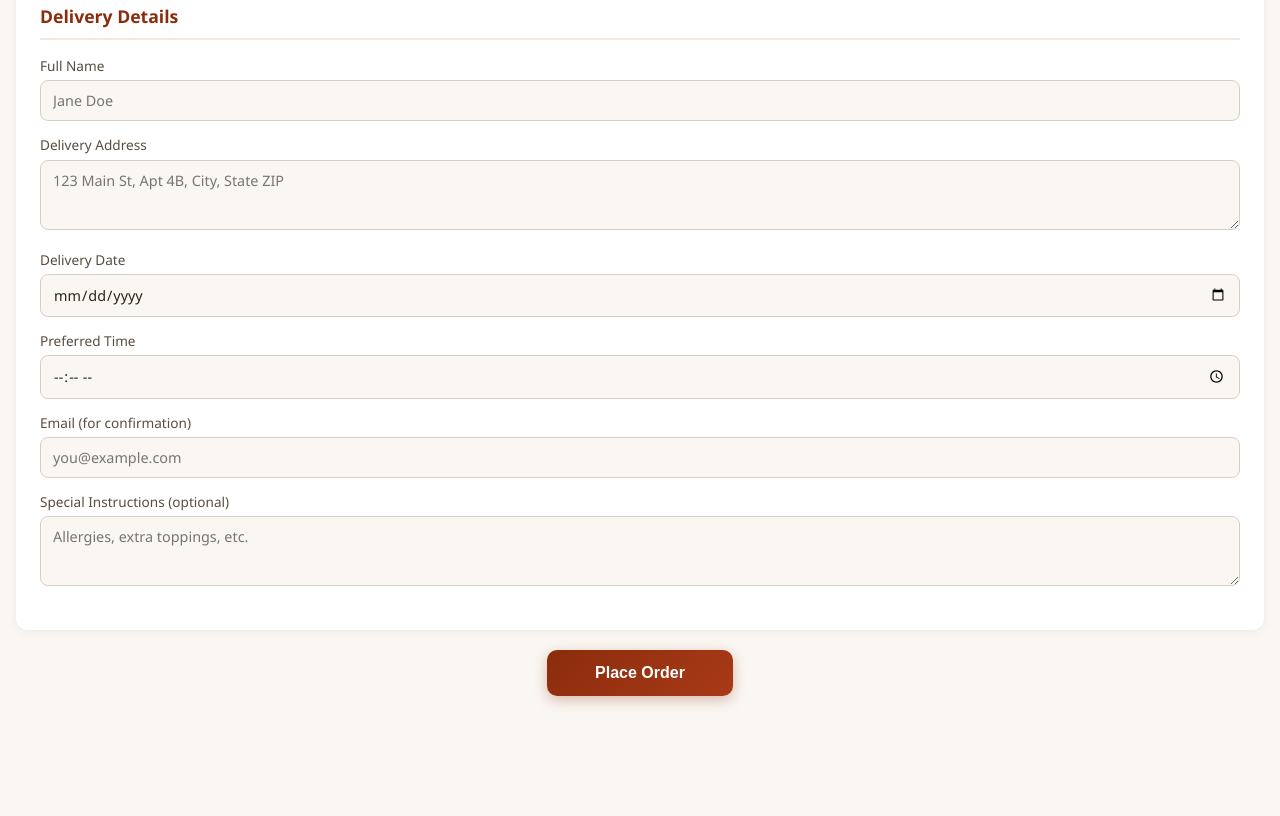
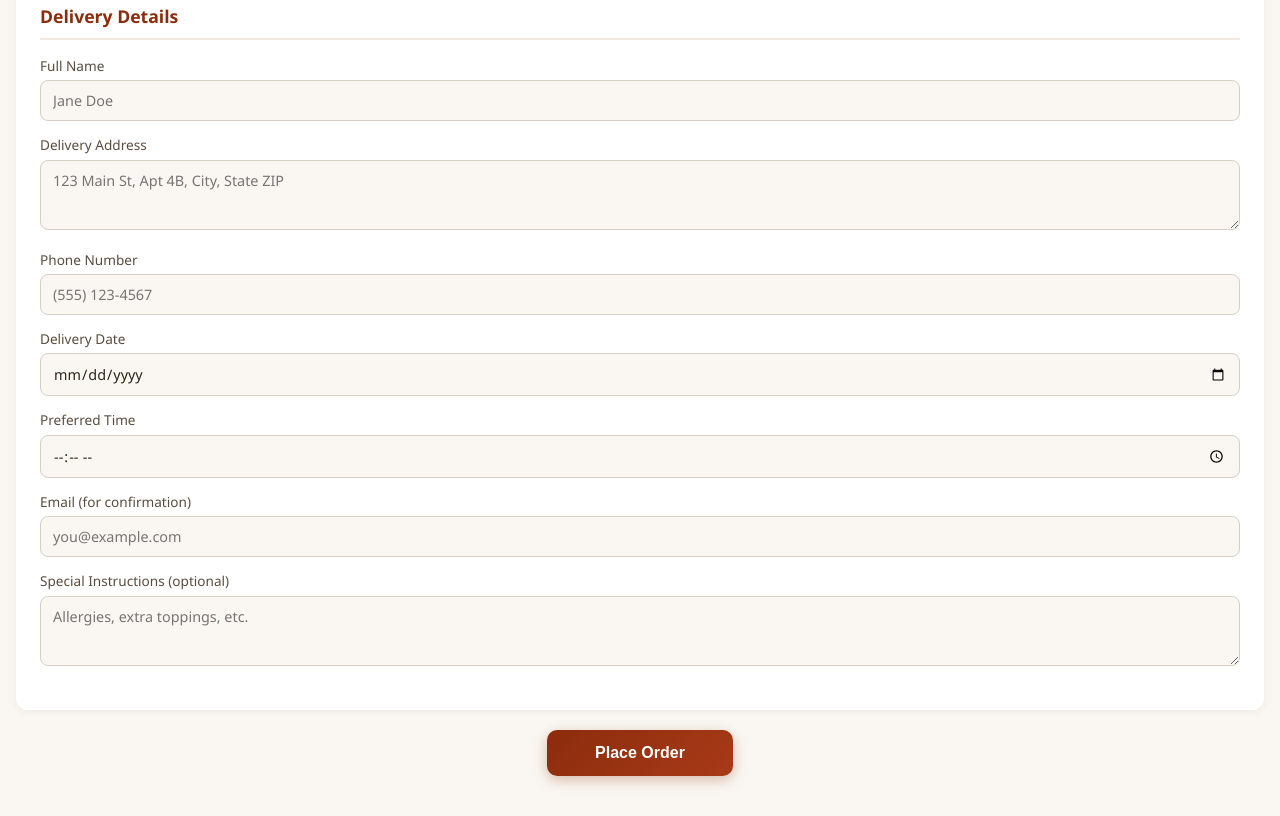
Before and after one commit to TanujKS/FormRelay, a website: page public/embed/vivis-lasagna/index.html in a window 1280 px wide. Shown: the part 1229-2045 px from the top of the page. Before the commit the page ends 1965 px from the top, so only its background shows below. Drawn offline with Linux system fonts and the light colour scheme.

Commit message:
add: pn to embed form

```diff
--- a/public/embed/vivis-lasagna/index.html
+++ b/public/embed/vivis-lasagna/index.html
@@ -379,6 +379,11 @@
     </div>
 
     <div class="field">
+      <label for="phone">Phone Number</label>
+      <input type="tel" id="phone" name="phone" required placeholder="(555) 123-4567">
+    </div>
+
+    <div class="field">
       <label for="date">Delivery Date</label>
       <input type="date" id="date" name="preferred-date" required>
     </div>
```
